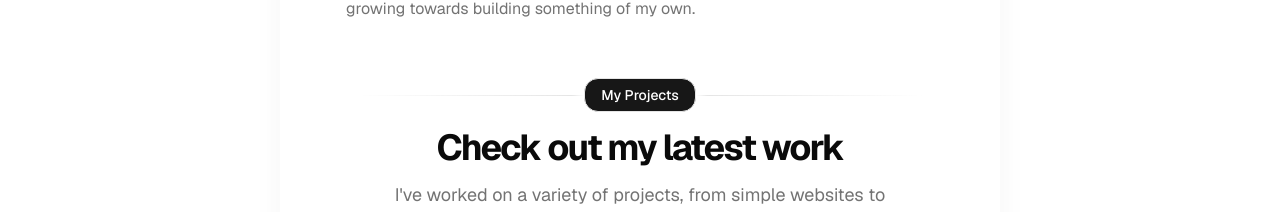
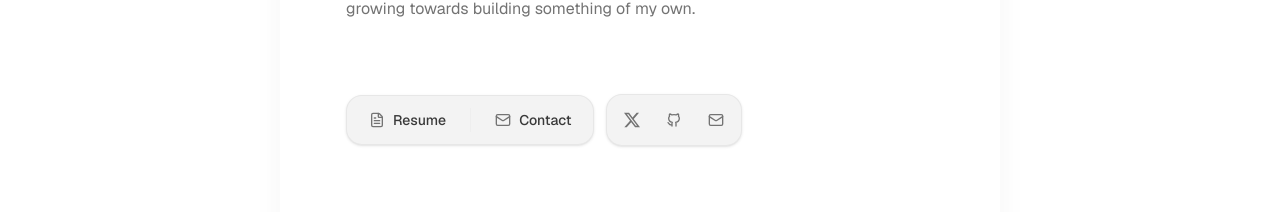
Before and after one commit to piyushhvarma/portfolio-pyt, a Next.js app: page / in a window 1280 px wide. Shown: the part 391-603 px from the top of the page. Built offline with nearby package versions, Linux system fonts and the light colour scheme; no server answers; the database is empty.

Commit message:
feat(ui): add glassmorphic action bar with resume and social links

```diff
--- a/src/app/page.tsx
+++ b/src/app/page.tsx
@@ -19,6 +19,7 @@ import { AnimatedSkillBadge } from "@/components/ui/animated-skill-badge";
 
 // New specialized components
 import { AvatarTrigger } from "@/components/ui/avatar-trigger";
+import ActionBar from "@/components/action-bar";
 
 const BLUR_FADE_DELAY = 0.04;
 
@@ -89,6 +90,10 @@ export default function Page() {
         </BlurFade>
       </section>
 
+      <section id="actions">
+        <ActionBar />
+      </section>
+
       <section id="projects">
         <div className="flex min-h-0 flex-col gap-y-4 mb-4">
           <BlurFade delay={BLUR_FADE_DELAY * 3.5}>
@@ -136,6 +141,23 @@ export default function Page() {
         </div>
       </section>
 
+      <section id="learning">
+        <div className="flex min-h-0 flex-col gap-y-4">
+          <BlurFade delay={BLUR_FADE_DELAY * 4.5}>
+            <h2 className="text-xl font-bold">Currently Learning</h2>
+          </BlurFade>
+          <div className="flex flex-wrap gap-2">
+            {DATA.learning.map((topic, id) => (
+              <BlurFade key={topic} delay={BLUR_FADE_DELAY * 4.8 + id * 0.05}>
+                <div className="border bg-zinc-50 dark:bg-zinc-900 border-border rounded-xl h-8 w-fit px-4 flex items-center text-sm font-medium text-muted-foreground">
+                  {topic}
+                </div>
+              </BlurFade>
+            ))}
+          </div>
+        </div>
+      </section>
+
       <section id="work">
         <div className="flex min-h-0 flex-col gap-y-6">
           <BlurFade delay={BLUR_FADE_DELAY * 5}>
--- /dev/null
+++ b/src/components/action-bar.tsx
@@ -0,0 +1,61 @@
+"use client";
+
+import Link from "next/link";
+import { FileText, Mail } from "lucide-react";
+import { Icons } from "@/components/icons";
+import { DATA } from "@/data/resume";
+import BlurFade from "@/components/magicui/blur-fade";
+
+const BLUR_FADE_DELAY = 0.04;
+
+export default function ActionBar() {
+  return (
+    <BlurFade delay={BLUR_FADE_DELAY * 3.2}>
+      <div className="flex flex-wrap items-center gap-3 py-4">
+        {/* Main Action Group: Glassmorphism container */}
+        <div className="flex items-center gap-1 rounded-2xl bg-zinc-900/5 dark:bg-white/5 p-1.5 backdrop-blur-xl border border-black/5 dark:border-white/10 shadow-sm transition-all hover:shadow-md">
+          <Link
+            href="/resume.pdf"
+            target="_blank"
+            className="group relative flex items-center gap-2 rounded-xl px-4 py-2 text-sm font-medium transition-all hover:bg-black/5 dark:hover:bg-white/10 active:scale-[0.98]"
+          >
+            <FileText className="size-4 text-muted-foreground transition-colors group-hover:text-primary" />
+            <span className="text-foreground/80 group-hover:text-foreground transition-colors">Resume</span>
+          </Link>
+          <div className="h-6 w-px bg-border/40 mx-1" />
+          <Link
+            href={`mailto:${DATA.contact.email}`}
+            className="group relative flex items-center gap-2 rounded-xl px-4 py-2 text-sm font-medium transition-all hover:bg-black/5 dark:hover:bg-white/10 active:scale-[0.98]"
+          >
+            <Mail className="size-4 text-muted-foreground transition-colors group-hover:text-primary" />
+            <span className="text-foreground/80 group-hover:text-foreground transition-colors">Contact</span>
+          </Link>
+        </div>
+
+        {/* Social Icons Group: Glassmorphism */}
+        <div className="flex items-center gap-1 rounded-2xl bg-zinc-900/5 dark:bg-white/5 p-1.5 backdrop-blur-xl border border-black/5 dark:border-white/10 shadow-sm transition-all hover:shadow-md">
+          <Link
+            href={DATA.contact.social.X.url || "#"}
+            target="_blank"
+            className="group flex items-center justify-center rounded-xl size-[38px] transition-all hover:bg-black/5 dark:hover:bg-white/10 hover:scale-105 active:scale-95"
+          >
+            <Icons.x className="size-4 text-muted-foreground transition-colors group-hover:text-foreground" />
+          </Link>
+          <Link
+            href={DATA.contact.social.GitHub.url || "#"}
+            target="_blank"
+            className="group flex items-center justify-center rounded-xl size-[38px] transition-all hover:bg-black/5 dark:hover:bg-white/10 hover:scale-105 active:scale-95"
+          >
+            <Icons.github className="size-4 text-muted-foreground transition-colors group-hover:text-foreground" />
+          </Link>
+          <Link
+            href={`mailto:${DATA.contact.email}`}
+            className="group flex items-center justify-center rounded-xl size-[38px] transition-all hover:bg-black/5 dark:hover:bg-white/10 hover:scale-105 active:scale-95"
+          >
+            <Mail className="size-4 text-muted-foreground transition-colors group-hover:text-foreground" />
+          </Link>
+        </div>
+      </div>
+    </BlurFade>
+  );
+}
```
